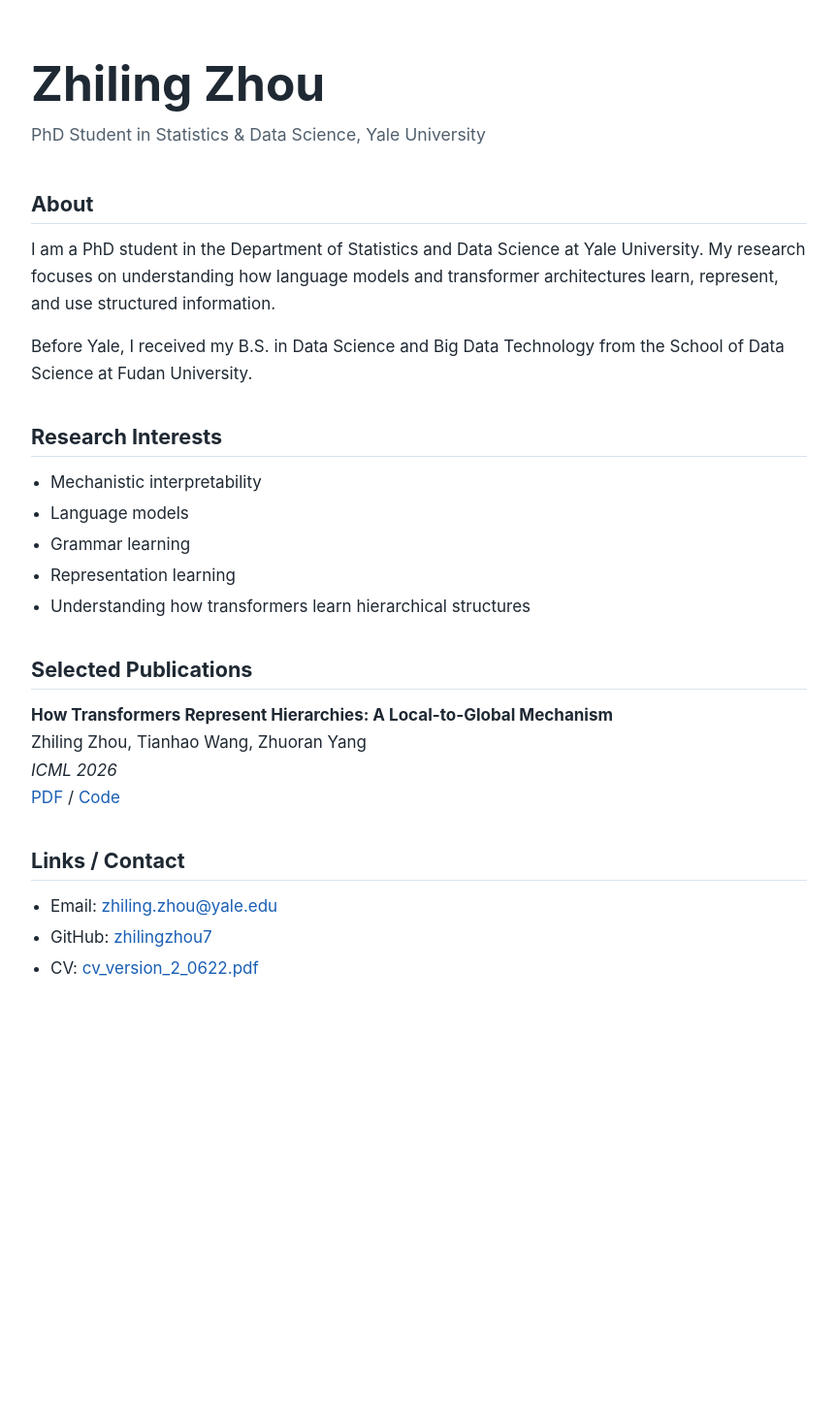
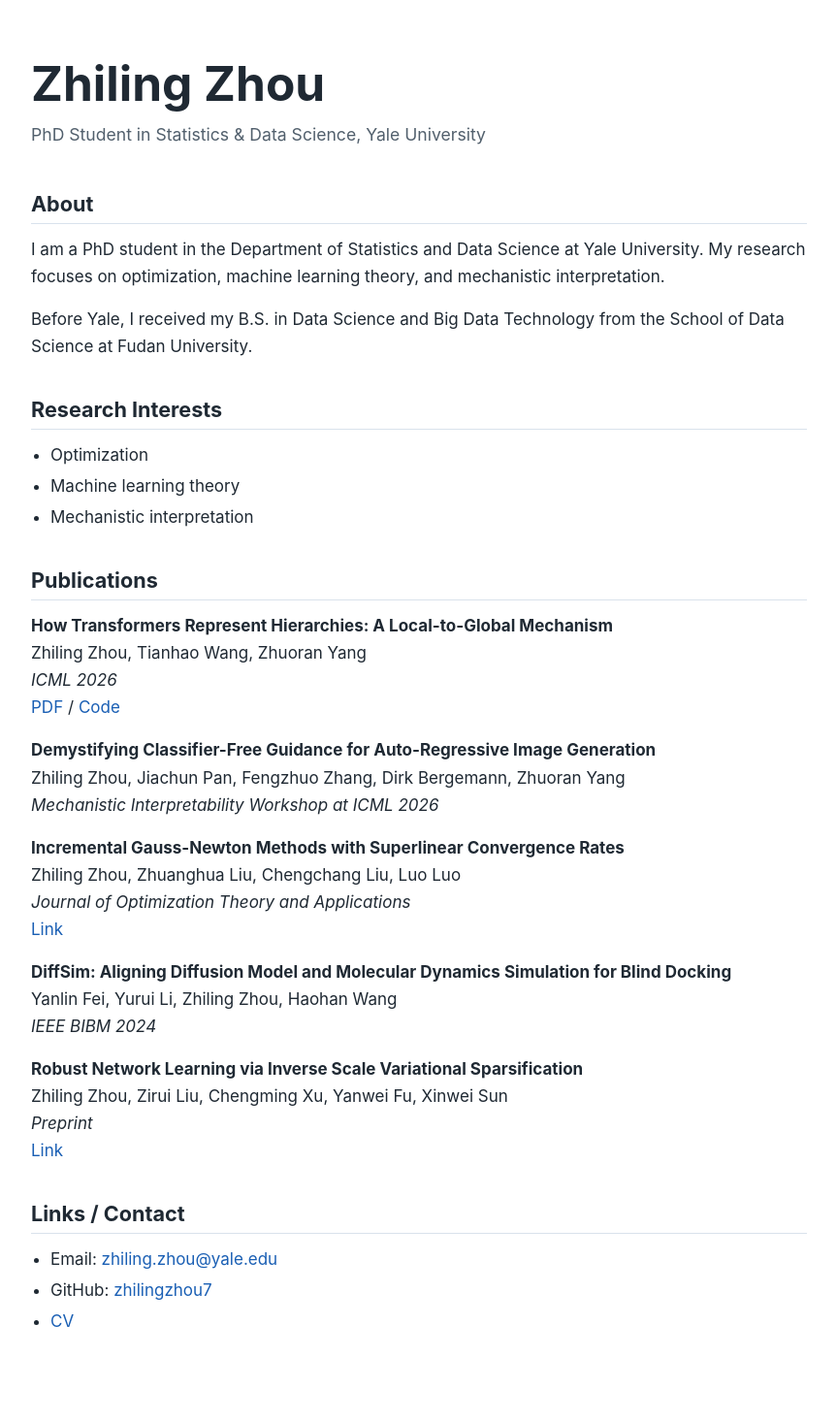
Before and after one commit to zhilingzhou7/zhilingzhou7.github.io, a Jekyll site: the page built from index.md, in a window 1280 px wide. Shown: the whole page at 97% size, without its empty margins (208-1071 px from the left). Built offline with Jekyll 4.4.1, drawn with Linux system fonts in a browser that asks for light colours; before the commit the page ends 1102 px from its top, so only the background shows below that.

Commit message:
Update publications and research interests

```diff
--- a/index.md
+++ b/index.md
@@ -9,27 +9,43 @@ title: Home
 
 ## About
 
-I am a PhD student in the Department of Statistics and Data Science at Yale University. My research focuses on understanding how language models and transformer architectures learn, represent, and use structured information.
+I am a PhD student in the Department of Statistics and Data Science at Yale University. My research focuses on optimization, machine learning theory, and mechanistic interpretation.
 
 Before Yale, I received my B.S. in Data Science and Big Data Technology from the School of Data Science at Fudan University.
 
 ## Research Interests
 
-- Mechanistic interpretability
-- Language models
-- Grammar learning
-- Representation learning
-- Understanding how transformers learn hierarchical structures
+- Optimization
+- Machine learning theory
+- Mechanistic interpretation
 
-## Selected Publications
+## Publications
 
 **How Transformers Represent Hierarchies: A Local-to-Global Mechanism**
 Zhiling Zhou, Tianhao Wang, Zhuoran Yang
 *ICML 2026*
 [PDF](papers/ICML_camera_ready_cfg.pdf) / [Code](https://github.com/zhilingzhou7/transformer-cfg-mechinterp)
 
+**Demystifying Classifier-Free Guidance for Auto-Regressive Image Generation**
+Zhiling Zhou, Jiachun Pan, Fengzhuo Zhang, Dirk Bergemann, Zhuoran Yang
+*Mechanistic Interpretability Workshop at ICML 2026*
+
+**Incremental Gauss-Newton Methods with Superlinear Convergence Rates**
+Zhiling Zhou, Zhuanghua Liu, Chengchang Liu, Luo Luo
+*Journal of Optimization Theory and Applications*
+[Link](https://arxiv.org/abs/2407.03195)
+
+**DiffSim: Aligning Diffusion Model and Molecular Dynamics Simulation for Blind Docking**
+Yanlin Fei, Yurui Li, Zhiling Zhou, Haohan Wang
+*IEEE BIBM 2024*
+
+**Robust Network Learning via Inverse Scale Variational Sparsification**
+Zhiling Zhou, Zirui Liu, Chengming Xu, Yanwei Fu, Xinwei Sun
+*Preprint*
+[Link](https://arxiv.org/abs/2409.18419)
+
 ## Links / Contact
 
 - Email: [zhiling.zhou@yale.edu](mailto:zhiling.zhou@yale.edu)
 - GitHub: [zhilingzhou7](https://github.com/zhilingzhou7)
-- CV: [cv_version_2_0622.pdf](cv_version_2_0622.pdf)
+- [CV](cv.pdf)
```
Also changed, not shown: 2 other files.
